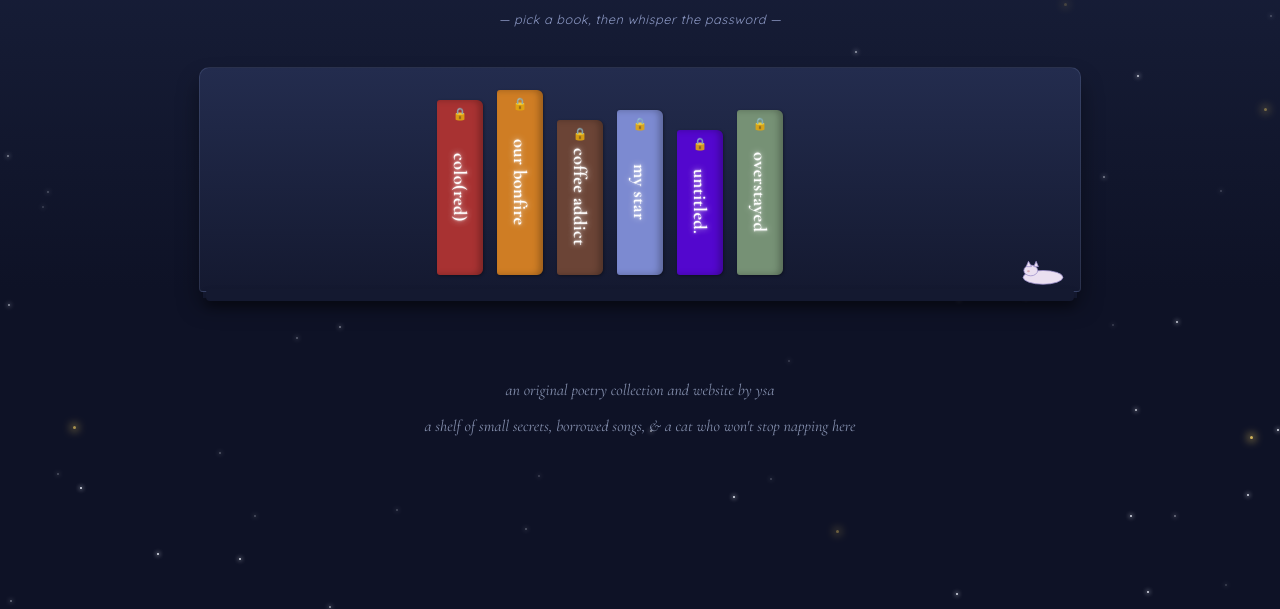
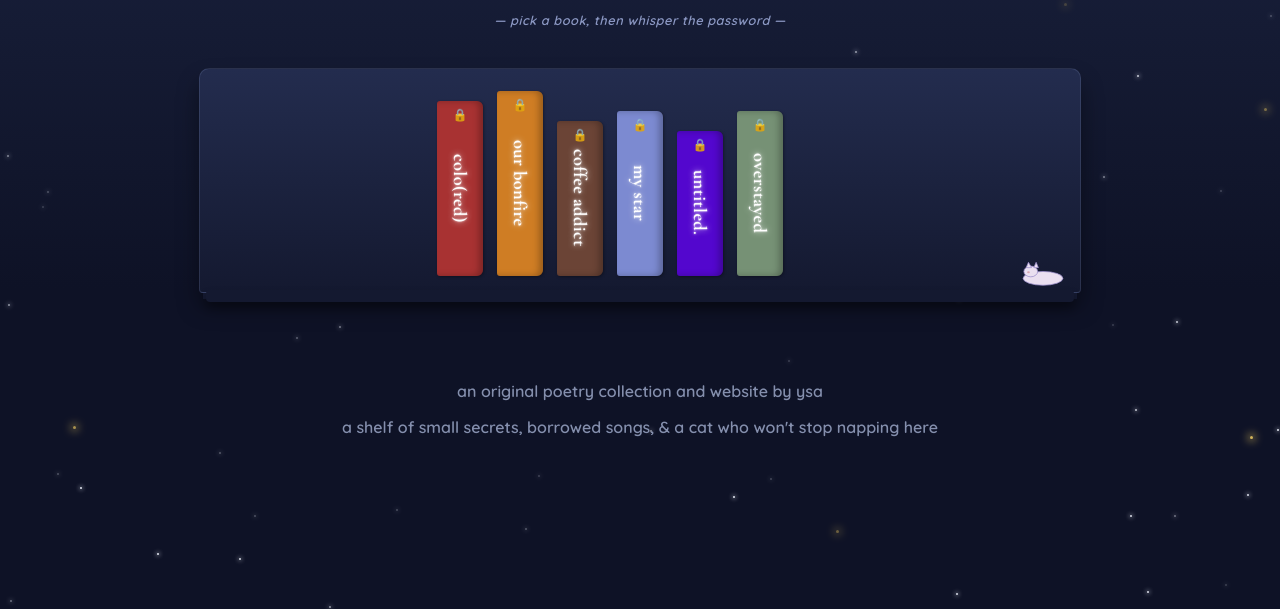
Before and after one commit to ysabudz/marginaliaformissingstars, a plain HTML site: page index.html in a window 1280 px wide. Shown: the part 191-800 px from the top of the page. Drawn offline with nearby package versions, Linux system fonts and the light colour scheme.

Commit message:
Restore CSS variables and styles for layout

```diff
--- a/style.css
+++ b/style.css
@@ -188,12 +188,13 @@ header h1 {
 }
 
 header p {
-  font-family: "Cormorant Garamond", serif;
+  font-family: "Quicksand", serif;
   font-style: italic;
   font-size: 1.15rem;
   color: var(--muted-silver);
   margin: 0;
   letter-spacing: 0.5px;
+  font-weight: 1000;
 }
 
 .hint {
@@ -202,6 +203,7 @@ header p {
   color: var(--periwinkle);
   margin-top: 0.9rem;
   opacity: 0.8;
+  font-weight: bold;
 }
 
 /* ---------- sound toggle ---------- */
@@ -403,12 +405,12 @@ footer {
   position: relative;
   z-index: 2;
   text-align: center;
-  font-family: "Cormorant Garamond", serif;
-  font-style: italic;
+  font-family: "Quicksand", sans-serif;
   color: var(--muted-silver);
   padding: 1.5rem 1rem 3rem;
   font-size: 1rem;
   opacity: 0.85;
+  font-weight: bolder;
 }
 
 /* ---------- overlay ---------- */
```
